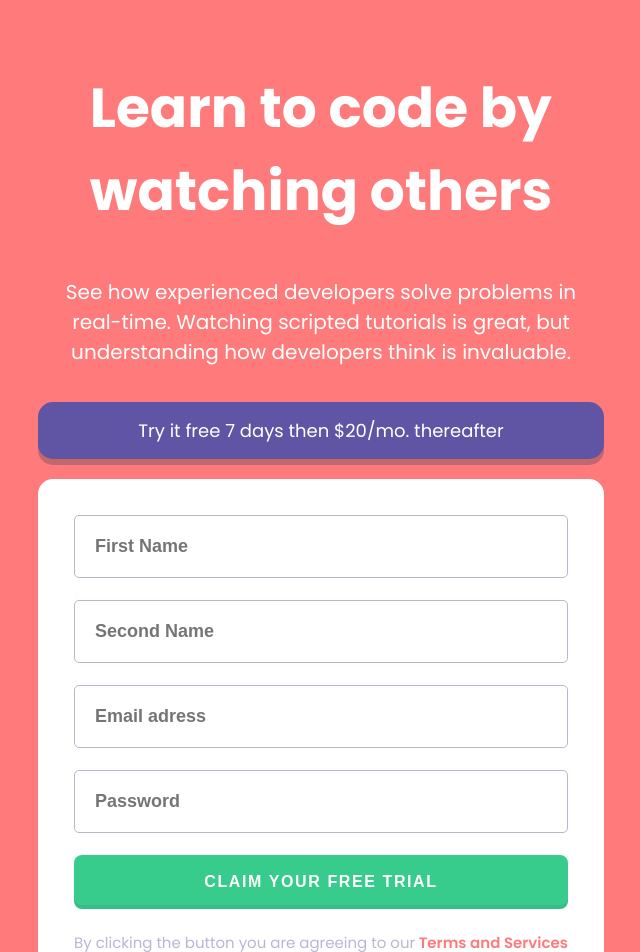
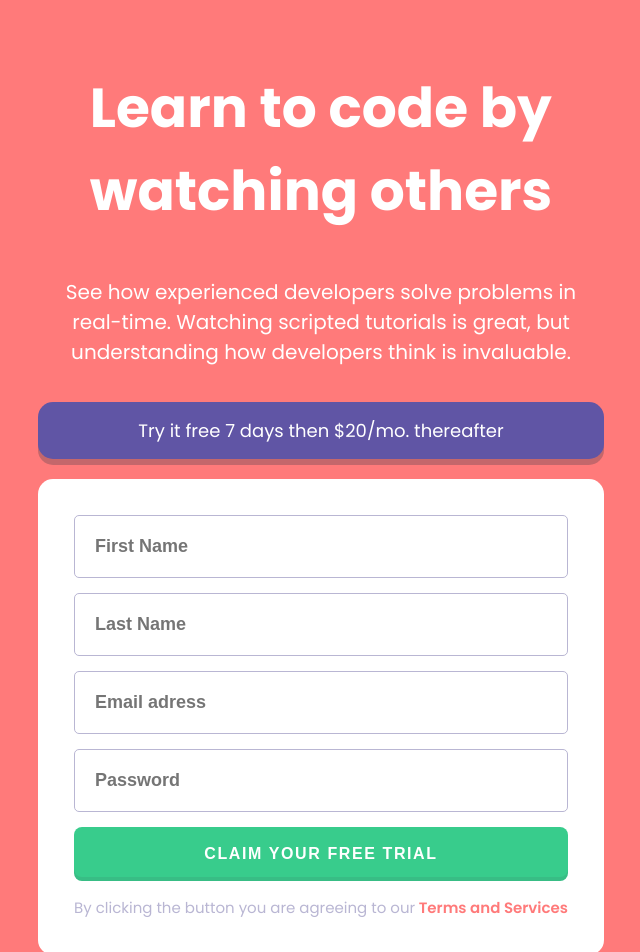
Before and after one commit to grzedomin/landing-page, a React (Create React App) app: page / in a window 1280 px wide. Shown: the top 952 px of the page, without its empty margins (319-959 px from the left). Built offline with nearby package versions, Linux system fonts and the light colour scheme.

Commit message:
error handling in inputs coded and styled

```diff
--- a/src/Form/index.js
+++ b/src/Form/index.js
@@ -1,22 +1,51 @@
-import {StyledForm, Wrapper, Input, Button, Info, Link, Bar } from "./styled";
-
+import { StyledForm, Wrapper, Input, Button, Info, Link, Bar, ErrorText } from "./styled";
+import { useForm } from "react-hook-form";
 
 export const Form = () => {
+
+    const onSubmit = (data) => {
+        console.log(data);
+    };
+
+    const { register,
+        handleSubmit,
+        formState: { errors }
+    } = useForm();
+
     return (
-        <>
         <Wrapper>
             <Bar>Try it free 7 days then $20/mo. thereafter</Bar>
-                <StyledForm>
-                    <Input placeholder="First Name" />
-                    <Input placeholder="Second Name" />
-                    <Input placeholder="Email adress" />
-                    <Input placeholder="Password" type="password" />
+            <StyledForm onSubmit={handleSubmit(onSubmit)}>
+                <Input
+                    placeholder="First Name"
+                    {...register("firstName", { required: true })}
+                />
+                {errors.firstName && <ErrorText>First Name cannot be empty</ErrorText>}
+
+                <Input
+                    placeholder="Last Name"
+                    {...register("lastName", { required: true })}
+                />
+                {errors.lastName && <ErrorText>Last Name cannot be empty</ErrorText>}
+
+                <Input
+                    placeholder="Email adress"
+                    {...register("email", { required: true })}
+                />
+                {errors.email && <ErrorText>Looks like this is not an email</ErrorText>}
+
+                <Input
+                    placeholder="Password" type="password"
+                    {...register("password", { required: true, minLength: 8, })}
+                />
+                {errors.password && <ErrorText>Password must be at least 8 characters length</ErrorText>}
+
                 <Button>CLAIM YOUR FREE TRIAL</Button>
+
                 <Info>By clicking the button you are agreeing to our
                     <Link href=""> Terms and Services</Link>
                 </Info>
             </StyledForm>
         </Wrapper>
-        </>
     )
 };
--- a/src/Form/styled.js
+++ b/src/Form/styled.js
@@ -30,14 +30,13 @@ export const StyledForm = styled.form`
     background: #fff;
     display: flex;
     flex-direction: column;
-    gap: 22px;
+    gap: 15px;
     padding: 36px;
     border-radius: 15px;
 
     @media(max-width: 767px){
-        gap: 20px;
+        gap: 12px;
         padding: 26px;
-
     }
 `;
 
@@ -100,3 +99,12 @@ export const Link = styled.a`
         color: #F15B5B;
     }
 `;
+
+export const ErrorText = styled.p`
+    margin: 0;
+    color: #ff7a7a;
+
+    @media(max-width: 767px){
+        font-size: 14px;
+    }
+`;
```
Lines whose indentation alone changed are shown as unchanged.
